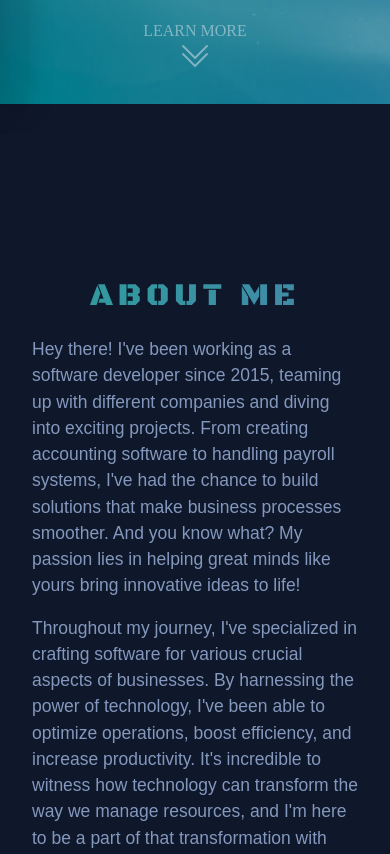
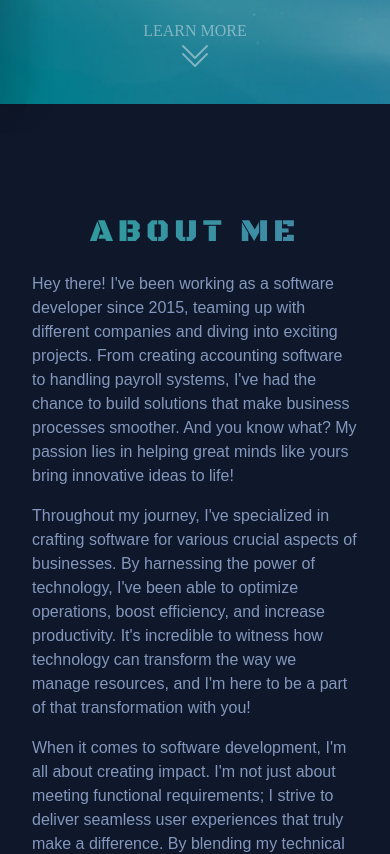
Before and after one commit to warlon-dev/warlon-portfolio-v2, a React (Create React App) app: page / in a window 390 px wide. Shown: the part 740-1594 px from the top of the page. Built offline with nearby package versions, Linux system fonts and the light colour scheme; no server answers; a web font is replaced by a local one.

Commit message:
remove margin for about section in medium and small devices

```diff
--- a/src/App.scss
+++ b/src/App.scss
@@ -223,6 +223,9 @@ button {
         display: none;
     }
 
+    .app__about {
+        margin: 0;
+    }
 }
 
 @media screen and (max-width: 850px) {
@@ -280,6 +283,10 @@ button {
     .app__content-right {
         gap: 1rem;
     }
+
+    .p__text {
+        font-size: 1rem;
+    }
 }
 
 
```
